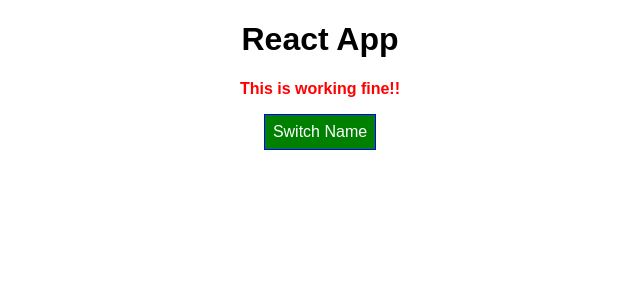
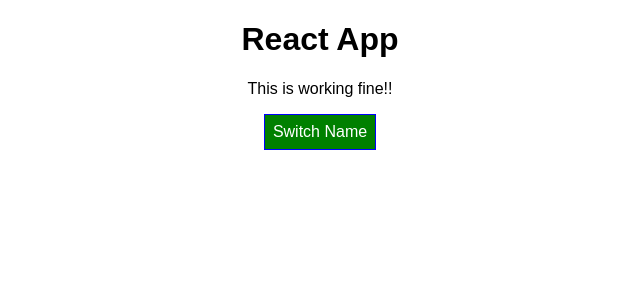
Before and after one commit to patelnitin00/React-Complete-Guide-, a React (Create React App) app: page / in a window 1280 px wide. Shown: the top 300 px of the page, without its empty margins (320-960 px from the left). Built offline with nearby package versions, Linux system fonts and the light colour scheme.

Commit message:
Setting Class Name Dynamically - styling - part2

```diff
--- a/src/App.js
+++ b/src/App.js
@@ -108,12 +108,22 @@ togglePersonHandler = () => {
       style.backgroundColor= 'red';
     }
 
-    let classes = ['red', 'bold'].join(' '); //reslut will be string-> "red bold"
+    //let classes = ['red', 'bold'].join(' '); //reslut will be string-> "red bold"
+    const classes = [];
+
+    if(this.state.persons.length <=2 ){
+      classes.push('red'); //will push red class in classes array, classes=['red']
+    }
+
+    if(this.state.persons.length <=1 ){
+      classes.push('bold'); //classes=['red', 'bold']; both are satisfied
+    }
 
     return (
       <div className="App">
         <h1>React App</h1>
-        <p className={classes}>This is working fine!!</p>
+        {/*<p className={classes}>This is working fine!!</p> // cannot be juxt classes- it should be string*/}
+        <p className={classes.join(' ')}>This is working fine!!</p>
 
         <button style={style}
        // onClick={() => this.switchnameHandler('Nitin')}
```
